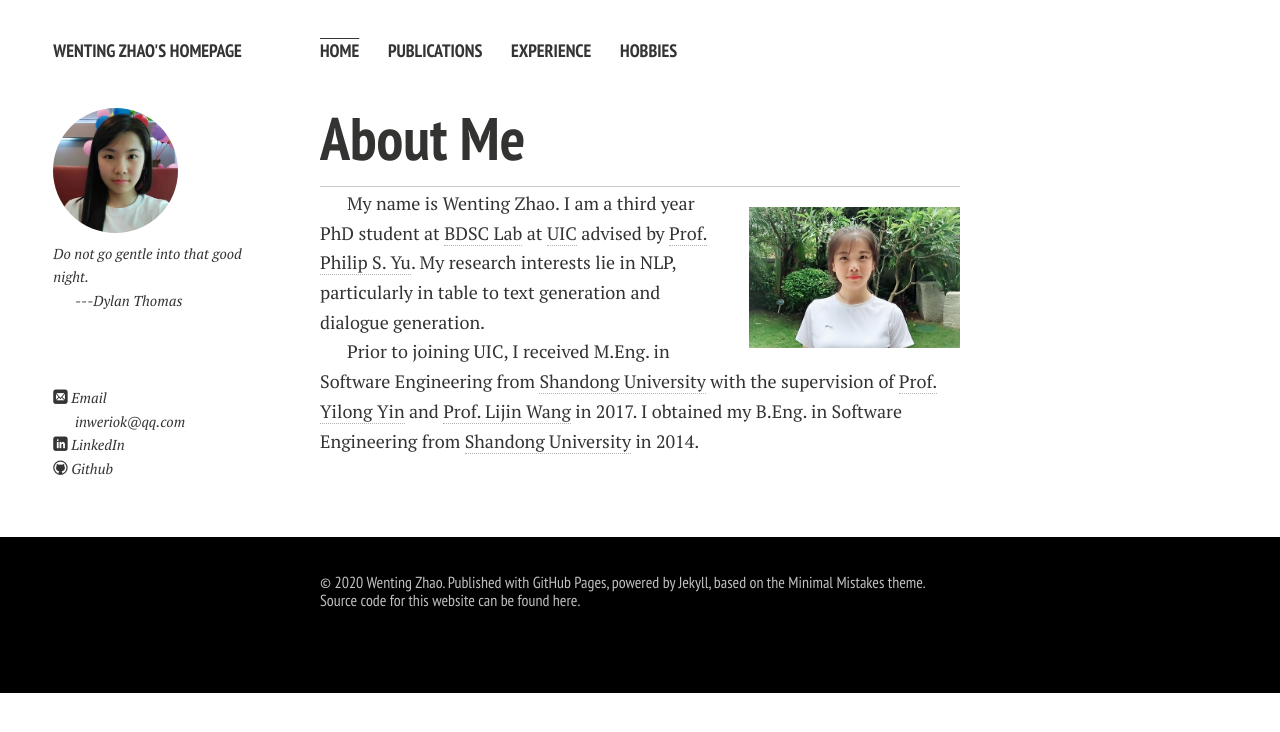
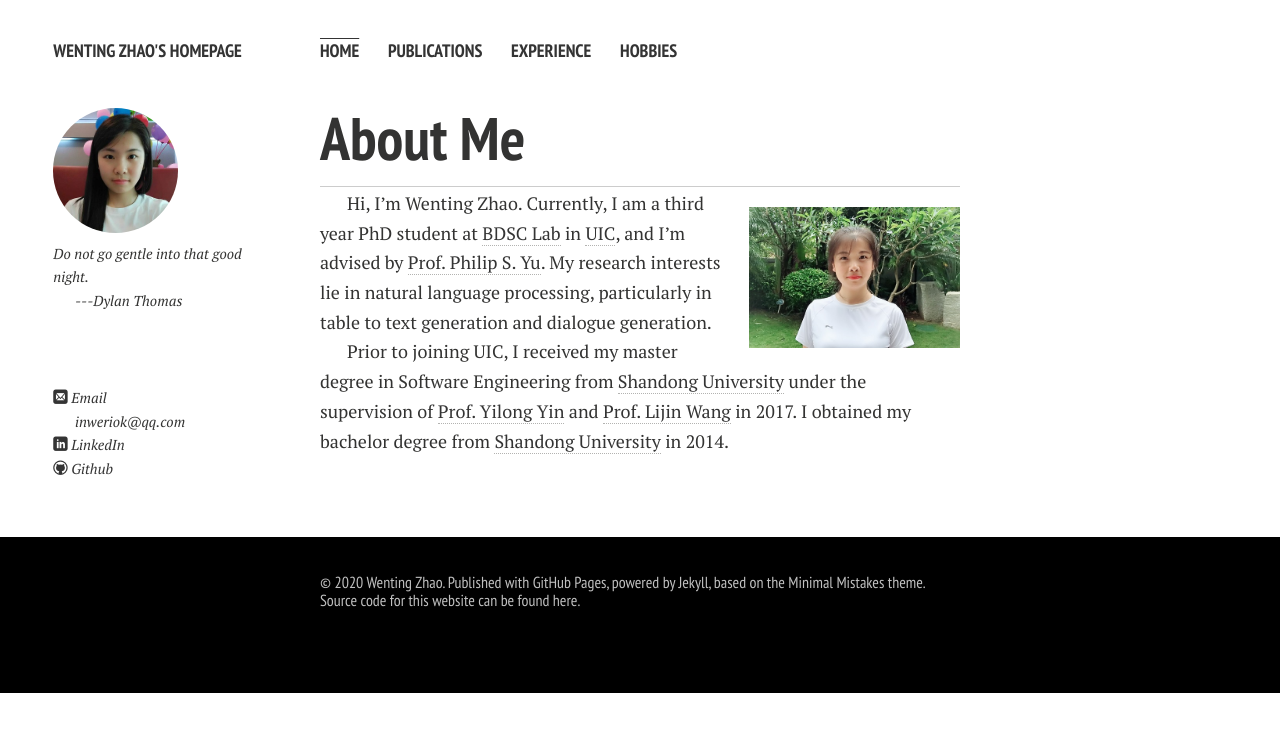
Before and after one commit to wentinghome/wentinghome.github.io, a Jekyll site: the page built from index.md, in a window 1280 px wide. Shown: the top 732 px of the page. Built offline with Jekyll 4.4.1, drawn with Linux system fonts in a browser that asks for light colours; nearby versions of some CDN libraries; our own code applies the rules of GitHub Pages for plain Markdown files.

Commit message:
Update index.md

```diff
--- a/index.md
+++ b/index.md
@@ -6,9 +6,9 @@ layout: page
 ________________________________________________________________________________
 <img src="/images/wentingzhao1.jpg" class="floatpic" width="100" height="100">
 
-My name is Wenting Zhao. I am a third year PhD student at [BDSC Lab][BDSC Lab] at [UIC][UIC] advised by [Prof. Philip S. Yu][Prof. Philip S. Yu]. My research interests lie in NLP, particularly in table to text generation and dialogue generation.
+Hi, I'm Wenting Zhao. Currently, I am a third year PhD student at [BDSC Lab][BDSC Lab] in [UIC][UIC], and I'm advised by [Prof. Philip S. Yu][Prof. Philip S. Yu]. My research interests lie in natural language processing, particularly in table to text generation and dialogue generation.
 
-Prior to joining UIC, I received M.Eng. in Software Engineering from [Shandong University][Shandong University] with the supervision of [Prof. Yilong Yin] and [Prof. Lijin Wang] in 2017. I obtained my B.Eng. in Software Engineering from [Shandong University][Shandong University] in 2014.
+Prior to joining UIC, I received my master degree in Software Engineering from [Shandong University][Shandong University] under the supervision of [Prof. Yilong Yin] and [Prof. Lijin Wang] in 2017. I obtained my bachelor degree from [Shandong University][Shandong University] in 2014.
 
 
 [BDSC Lab]: https://bdsc.lab.uic.edu/
```
